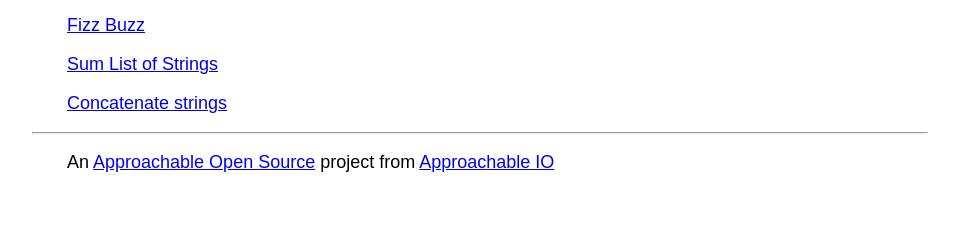
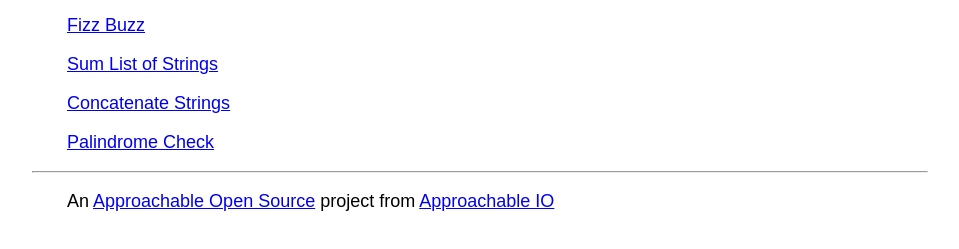
Before and after one commit to approachable-io/software-interview-prep, a plain HTML site: page views/whiteboard.html in a window 1280 px wide. Shown: the part 165-414 px from the top of the page, without its empty margins (160-1119 px from the left). Drawn offline with Linux system fonts and the light colour scheme.

Commit message:
Added palindrome

```diff
--- a/views/whiteboard.html
+++ b/views/whiteboard.html
@@ -35,7 +35,12 @@
         </p>
         <p>
             <a href="questions/whiteboard/concatenate.html">
-                Concatenate strings
+                Concatenate Strings
+            </a>
+        </p>
+        <p>
+            <a href="questions/whiteboard/palindrome.html">
+                Palindrome Check
             </a>
         </p>
     </div>
```
